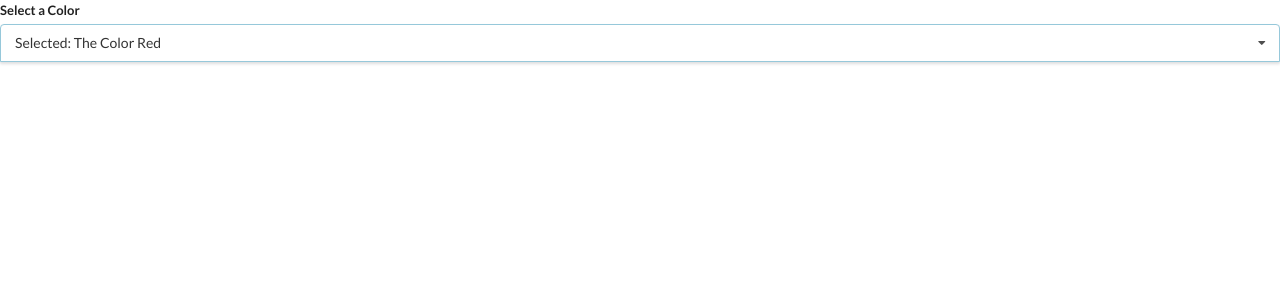
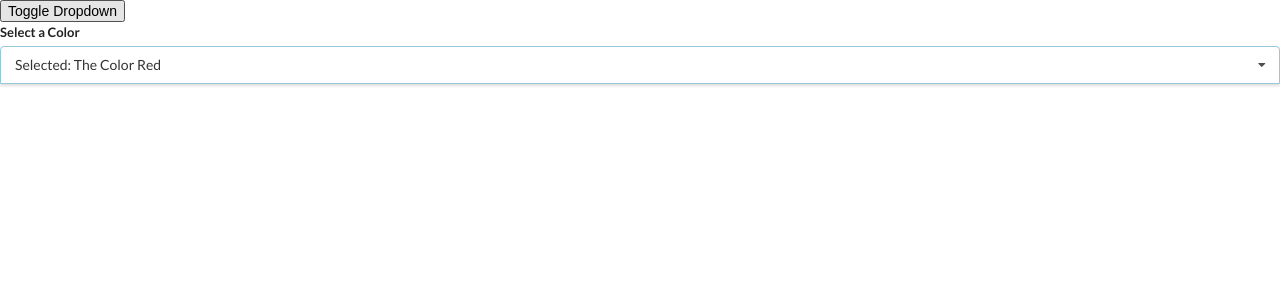
Before and after one commit to JMarcosSF/hooks-in-react, a React (Create React App) app: page / in a window 1280 px wide. Shown: the top 300 px of the page. Built offline with nearby package versions, Linux system fonts and the light colour scheme.

Commit message:
Added conditional rendering of the dropdown in App.js.
Added cleanup code to remove the event listener if the dropdown is set to not visible.

```diff
--- a/src/App.js
+++ b/src/App.js
@@ -43,13 +43,20 @@ const options = [
 
 export default () => {
   const [selectedOption, setSelectedOption] = useState(options[0]);
+  const [isShowDropdown, setIsShowDropdown] = useState(true);
+
   return (<div>
     {/*<Accordion items={items}/>*/}
     {/*<Search></Search>*/}
-    <Dropdown
+    <button onClick={() => {
+      setIsShowDropdown(!isShowDropdown);
+    }}>Toggle Dropdown</button>
+    {isShowDropdown ?
+      <Dropdown
       selectedOption={selectedOption}
       onSelectedChange={setSelectedOption}
       options={options}
-    ></Dropdown>
+    ></Dropdown> : null
+    }
   </div>);
 };
--- a/src/components/Dropdown.js
+++ b/src/components/Dropdown.js
@@ -6,14 +6,18 @@ const Dropdown = ({options, selectedOption, onSelectedChange}) => {
 
   // Setting an event listener
   useEffect(() => {
-    document.body.addEventListener('click', (e) => {
+    const onBodyClick = (e) => {
       // Using useRef as "ref" here to bypass setIsDropdownOpen
       // if the element is the most parent element in this component
       if (ref.current && ref.current.contains(e.target)) {
         return;
       }
-        setIsDropdownOpen(false);
-    }, { capture: true });
+      setIsDropdownOpen(false);
+      return () => {
+        document.body.removeEventListener('click', onBodyClick)
+      };
+    };
+    document.body.addEventListener('click', onBodyClick, { capture: true });
   }, []);
 
   const renderedOptions = options.map((option) => {
```
